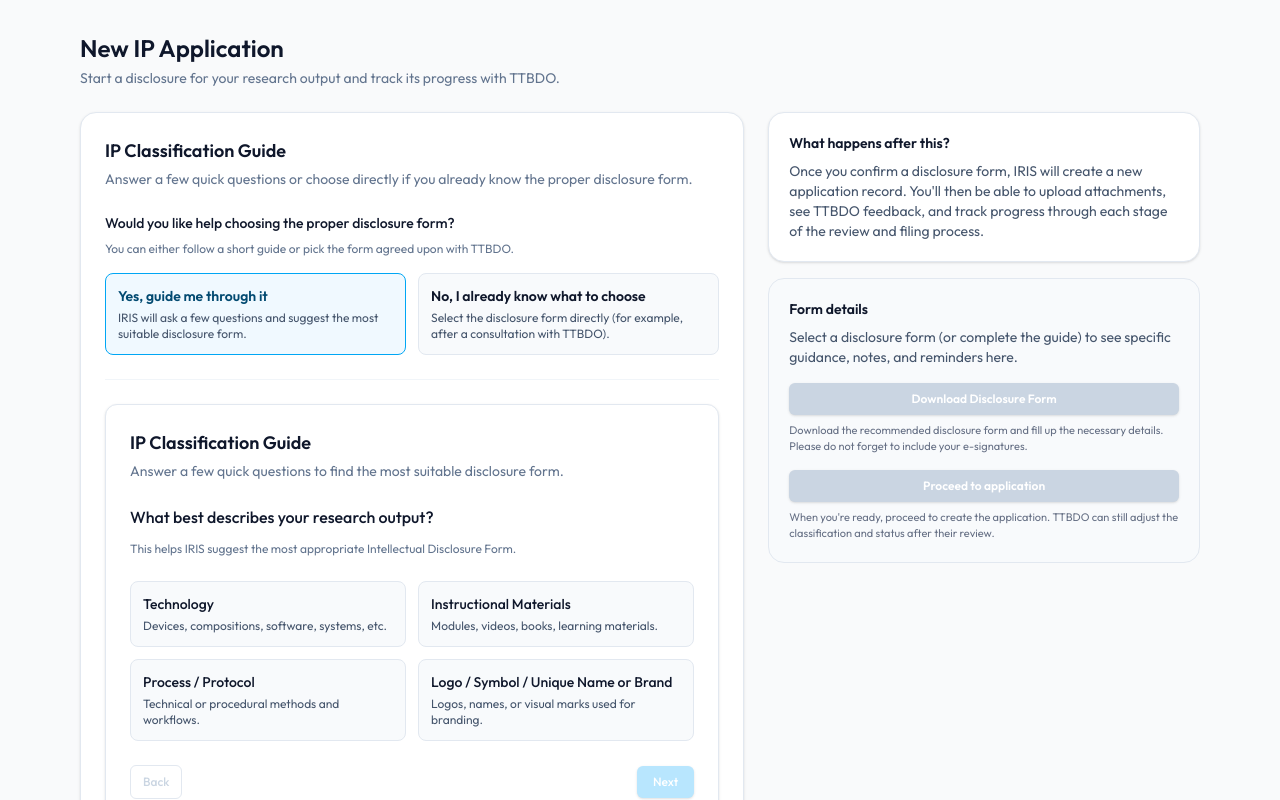
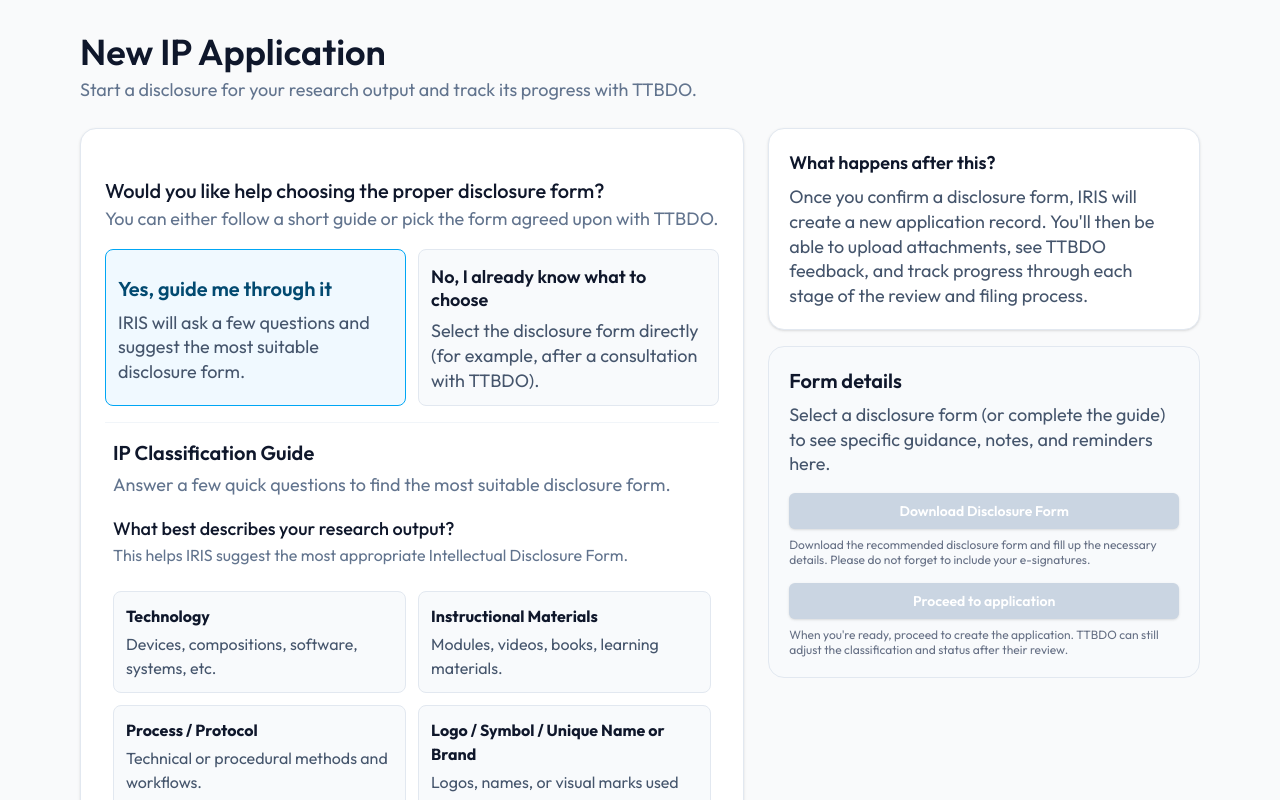
Before and after one commit to jrolana/iris, a Next.js app in the folder code/: page /new-application in a window 1280 px wide. Both pictures are taken after a click on the button 255 px from the left and 314 px from the top of the page. Shown: the top 800 px of the page. Built offline with nearby package versions, Linux system fonts and the light colour scheme.

Commit message:
fix: font sizes of new application page

```diff
--- a/code/src/app/(homepage)/new-application/page.tsx
+++ b/code/src/app/(homepage)/new-application/page.tsx
@@ -140,18 +140,18 @@ function NewApplicationPage() {
     <div className="mx-auto max-w-6xl px-4 py-8 space-y-6">
       <header className="flex items-center justify-between gap-4">
         <div>
-          <h1 className="text-2xl font-semibold text-slate-900">
+          <h1 className="text-4xl font-semibold text-slate-900">
             New IP Application
           </h1>
-          <p className="mt-1 text-sm text-slate-500">
+          <p className="mt-1 text-lg text-slate-500">
             Start a disclosure for your research output and track its progress
             with TTBDO.
           </p>
         </div>
         {finalIpType && (
-          <span className="rounded-full bg-sky-100 px-3 py-1 text-xs font-medium text-sky-700">
+          <span className="rounded-full bg-sky-100 px-3 py-1 text-md font-medium text-sky-700">
             {"Selected protection: "}
-            <span className="capitalize">
+            <span className="capitalize font-bold">
               {ipTypeToTitle(finalIpType)}
             </span>
           </span>
@@ -161,24 +161,12 @@ function NewApplicationPage() {
       <main className="grid gap-6 lg:grid-cols-[minmax(0,2fr)_minmax(0,1.3fr)]">
         {/* Wizard section*/}
         <section className="rounded-2xl border border-slate-200 bg-white p-6 shadow-sm">
-          <div className="flex items-center justify-between gap-3">
-            <div>
-              <h2 className="text-lg font-semibold text-slate-900">
-                IP Classification Guide
-              </h2>
-              <p className="mt-1 text-sm text-slate-500">
-                Answer a few quick questions or choose directly if you already
-                know the proper disclosure form.
-              </p>
-            </div>
-          </div>
-
           {/* Initial question */}
-          <div className="mt-6 space-y-2">
-            <p className="text-sm font-medium text-slate-900">
+          <div className="mt-6">
+            <p className="text-xl font-medium text-slate-900">
               Would you like help choosing the proper disclosure form?
             </p>
-            <p className="text-xs text-slate-500">
+            <p className="text-lg text-slate-500">
               You can either follow a short guide or pick the form agreed upon
               with TTBDO.
             </p>
@@ -195,10 +183,10 @@ function NewApplicationPage() {
                 )
               }
             >
-              <span className="block font-semibold">
+              <span className="mt-1 block font-semibold text-xl">
                 Yes, guide me through it
               </span>
-              <span className="mt-1 block text-xs text-slate-600">
+              <span className="mt-2 block text-lg/snug text-slate-600 ">
                 IRIS will ask a few questions and suggest the most suitable
                 disclosure form.
               </span>
@@ -216,10 +204,10 @@ function NewApplicationPage() {
                 mode === 'direct' ? 'border-sky-500 bg-sky-50 text-sky-900' : 'border-slate-200 bg-slate-50 text-slate-900 hover:border-sky-300 hover:bg-sky-50',
                 )}
             >
-              <span className="block font-semibold">
+              <span className="mt-1 block font-semibold text-lg/tight">
                 No, I already know what to choose
               </span>
-              <span className="mt-1 block text-xs text-slate-600">
+              <span className="mt-2 block text-lg/snug text-slate-600">
                 Select the disclosure form directly (for example, after a
                 consultation with TTBDO).
               </span>
@@ -227,17 +215,17 @@ function NewApplicationPage() {
           </div>
 
           {/* Wizard options */}
-          <div className="mt-6 border-t border-slate-100 pt-6">
+          <div className="mt-4 border-t border-slate-100 pt-2">
             {mode === 'wizard' && (
               <ClassificationWizard onFinished={handleWizardFinished} resetResult={setWizardResult}/>
             )}
 
             {mode === 'direct' && (
-              <div className="space-y-3">
-                <h3 className="text-sm font-semibold text-slate-900">
+              <div>
+                <h3 className="text-lg font-semibold text-slate-900">
                   Choose the disclosure form to use
                 </h3>
-                <p className="text-xs text-slate-500">
+                <p className="text-md text-slate-500">
                   These are the standard forms used by TTBDO for different
                   types of protection.
                 </p>
@@ -250,16 +238,14 @@ function NewApplicationPage() {
                         type="button"
                         onClick={() => setSelectedFormId(form.id)}
                         className={clsx(
-                          'h-full rounded-lg border px-3 py-3 text-left text-sm transition',
-                          isSelected
-                            ? 'border-sky-500 bg-sky-50 text-sky-900'
-                            : 'border-slate-200 bg-slate-50 text-slate-900 hover:border-sky-300 hover:bg-sky-50',
+                          'h-full rounded-lg border px-3 py-3 text-left text-lg transition',
+                          isSelected ? 'border-sky-500 bg-sky-50 text-sky-900' : 'border-slate-200 bg-slate-50 text-slate-900 hover:border-sky-300 hover:bg-sky-50',
                         )}
                       >
                         <span className="block font-semibold">
                           {form.label}
                         </span>
-                        <span className="mt-1 block text-xs text-slate-600">
+                        <span className="block text-md/snug text-slate-600">
                           {form.shortDescription}
                         </span>
                       </button>
@@ -270,7 +256,7 @@ function NewApplicationPage() {
             )}
 
             {mode === 'undecided' && (
-              <p className="text-xs text-slate-400">
+              <p className="text-md text-slate-400">
                 Choose one of the options above to continue.
               </p>
             )}
@@ -280,11 +266,11 @@ function NewApplicationPage() {
         {/* Information side section, similar to Trance*/}
         <section className="space-y-4">
           <div className="rounded-2xl border border-slate-200 bg-white p-5 shadow-sm">
-            <h2 className="text-sm font-semibold text-slate-900">
+            <h2 className="text-lg font-semibold text-slate-900">
               What happens after this?
             </h2>
             {finalIpType ? (
-              <p className="mt-2 text-sm text-slate-600">
+              <p className="mt-2 text-xl text-slate-600">
                 After you proceed, IRIS will start a new application using this
                 form. TTBDO will review your submission, may refine the
                 classification, and then guide you through prior art search,
@@ -292,7 +278,7 @@ function NewApplicationPage() {
                 protection type.
               </p>
             ) : (
-              <p className="mt-2 text-sm text-slate-600">
+              <p className="mt-2 text-lg/snug text-slate-600">
                 Once you confirm a disclosure form, IRIS will create a new
                 application record. You&apos;ll then be able to upload
                 attachments, see TTBDO feedback, and track progress through each
@@ -303,13 +289,13 @@ function NewApplicationPage() {
 
           {/* More details about the options selected */}
           <div className="rounded-2xl border border-slate-200 bg-slate-50 p-5 text-sm text-slate-700">
-            <h3 className="text-sm font-semibold text-slate-900">
+            <h3 className="text-xl font-semibold text-slate-900">
               {sideDetailsTitle}
             </h3>
             {sideDetailsSelectedLabel ? (
-              <p className="mt-2 text-sm text-slate-700">{sideDetailsBody}</p>
+              <p className="mt-2 text-lg/snug text-slate-700">{sideDetailsBody}</p>
             ) : (
-              <p className="mt-2 text-sm text-slate-600">
+              <p className="mt-2 text-lg/snug text-slate-600">
                 Select a disclosure form (or complete the guide) to see specific
                 guidance, notes, and reminders here.
               </p>
@@ -321,11 +307,11 @@ function NewApplicationPage() {
                 // open submission bin here
                 onClick={handleSubmissionModal}
                 disabled={!canProceed}
-                className="w-full text-center items-center rounded-md bg-sky-600 px-4 py-2 text-xs font-semibold text-white shadow-sm disabled:cursor-not-allowed disabled:bg-slate-300"
+                className="w-full text-center items-center rounded-md bg-sky-600 px-4 py-2 text-md font-semibold text-white shadow-sm disabled:cursor-not-allowed disabled:bg-slate-300"
               >
-                 {"Download "}{ipTypeToTitle(finalIpType) + " Disclosure Form"}
+                 {`Download ${ipTypeToTitle(finalIpType)} Disclosure Form`}
               </button>
-              <p className="text-[11px] text-gray-500 mt-2">
+              <p className="text-xs/tight text-gray-500 mt-2">
                 Download the recommended disclosure form and fill up the necessary details. Please do not forget to include your e-signatures.
               </p>
             </div>
@@ -335,11 +321,11 @@ function NewApplicationPage() {
                 type="button"
                 onClick={handleProceed}
                 disabled={!canProceed}
-                className="w-full text-center items-center rounded-md bg-sky-600 px-4 py-2 text-xs font-semibold text-white shadow-sm disabled:cursor-not-allowed disabled:bg-slate-300"
+                className="w-full text-center items-center rounded-md bg-sky-600 px-4 py-2 text-md font-semibold text-white shadow-sm disabled:cursor-not-allowed disabled:bg-slate-300"
               >
                 Proceed to application
               </button>
-              <p className="text-[11px] text-gray-500 mt-2">
+              <p className="text-xs/tight text-gray-500 mt-2">
                 When you&apos;re ready, proceed to create the application. TTBDO
                 can still adjust the classification and status after their
                 review.
--- a/code/src/components/application/Wizard.tsx
+++ b/code/src/components/application/Wizard.tsx
@@ -53,40 +53,40 @@ export default function ClassificationWizard(props : ClassificationWizardProps){
   const isLeaf = Boolean(currentNode.result);
 
   return (
-    <div className="rounded-xl border border-slate-200 bg-white p-6 shadow-sm">
-      <h2 className="text-lg font-semibold text-slate-900">
+    <div className="border-slate-200 bg-white p-2">
+      <h2 className="text-xl font-semibold text-slate-900">
         IP Classification Guide
       </h2>
-      <p className="mt-1 text-sm text-slate-500">
+      <p className="mt-1 text-lg text-slate-500">
         Answer a few quick questions to find the most suitable disclosure form.
       </p>
 
-      <div className="mt-6 space-y-3">
-        <h3 className="text-base font-medium text-slate-900">
+      <div className="mt-4">
+        <h3 className="text-lg font-medium text-slate-900">
           {currentNode.question}
         </h3>
         {currentNode.helperText && (
-          <p className="text-xs text-slate-500">{currentNode.helperText}</p>
+          <p className="text-md text-slate-500">{currentNode.helperText}</p>
         )}
       </div>
 
       {/* If leaf is reached, show the recommendation */}
       {isLeaf && currentNode.result ? (
-        <div className="mt-6 rounded-lg border border-emerald-100 bg-emerald-50 p-4">
-          <p className="text-xs font-medium uppercase tracking-wide text-emerald-700">
+        <div className="mt-2 rounded-lg border border-emerald-100 bg-emerald-50 p-4">
+          <p className="text-md font-medium uppercase tracking-wide text-emerald-700">
             Recommended Disclosure Form
           </p>
-          <p className="mt-1 text-sm font-semibold text-emerald-900">
+          <p className="mt-1 text-md font-semibold text-emerald-900">
             {currentNode.result.formName}
           </p>
-          <p className="mt-2 text-sm text-emerald-900">
+          <p className="mt-2 text-md text-emerald-900">
             {currentNode.result.summary}
           </p>
-          <p className="mt-3 text-xs text-emerald-800">
+          <p className="mt-3 text-sm text-emerald-800">
             Note: TTBDO will still perform a formal evaluation and may refine
             this classification.
           </p>
-          <p className='mt-3 text-xs text-gray-500'>
+          <p className='mt-3 text-sm text-gray-500'>
             If you are still unsure about the proper disclosure form after this,
             then you can try and contact the TTBDO for a consultation!
           </p>
@@ -102,13 +102,13 @@ export default function ClassificationWizard(props : ClassificationWizardProps){
                 type="button"
                 onClick={() => setSelectedOptionId(option.id)}
                 className={clsx(
-                  'flex h-full flex-col items-start rounded-lg border p-3 text-left text-sm transition',
+                  'flex h-full flex-col items-start rounded-lg border p-3 text-left transition',
                   isSelected ? 'border-sky-500 bg-sky-50 text-sky-900' : 'border-slate-200 bg-slate-50 text-slate-900 hover:border-sky-300 hover:bg-sky-50',
                 )}
               >
-                <span className="font-medium">{option.label}</span>
+                <span className="font-bold">{option.label}</span>
                 {option.description && (
-                  <span className="mt-1 text-xs text-slate-600">
+                  <span className="mt-1 text-md text-slate-600">
                     {option.description}
                   </span>
                 )}
@@ -125,7 +125,7 @@ export default function ClassificationWizard(props : ClassificationWizardProps){
           onClick={handleBack}
           disabled={path.length === 0}
           className={clsx(
-            'rounded-md border px-3 py-2 text-xs font-medium',
+            'rounded-md border px-3 py-2 text-sm font-semibold',
             path.length === 0 ? 'cursor-not-allowed border-slate-200 text-slate-300' : 'border-slate-300 text-slate-700 hover:bg-slate-50',
           )}
         >
@@ -135,7 +135,7 @@ export default function ClassificationWizard(props : ClassificationWizardProps){
         <button
           type="button"
           onClick={handleNext}
-          className="inline-flex items-center rounded-md bg-sky-600 px-4 py-2 text-xs font-medium text-white shadow-sm hover:bg-sky-700 disabled:cursor-not-allowed disabled:bg-sky-200"
+          className="inline-flex items-center rounded-md bg-sky-600 px-4 py-2 text-sm font-semibold text-white shadow-sm hover:bg-sky-700 disabled:cursor-not-allowed disabled:bg-sky-200"
           disabled={!isLeaf && !selectedOptionId}
         >
           {isLeaf ? 'Use this recommendation' : 'Next'}
```
